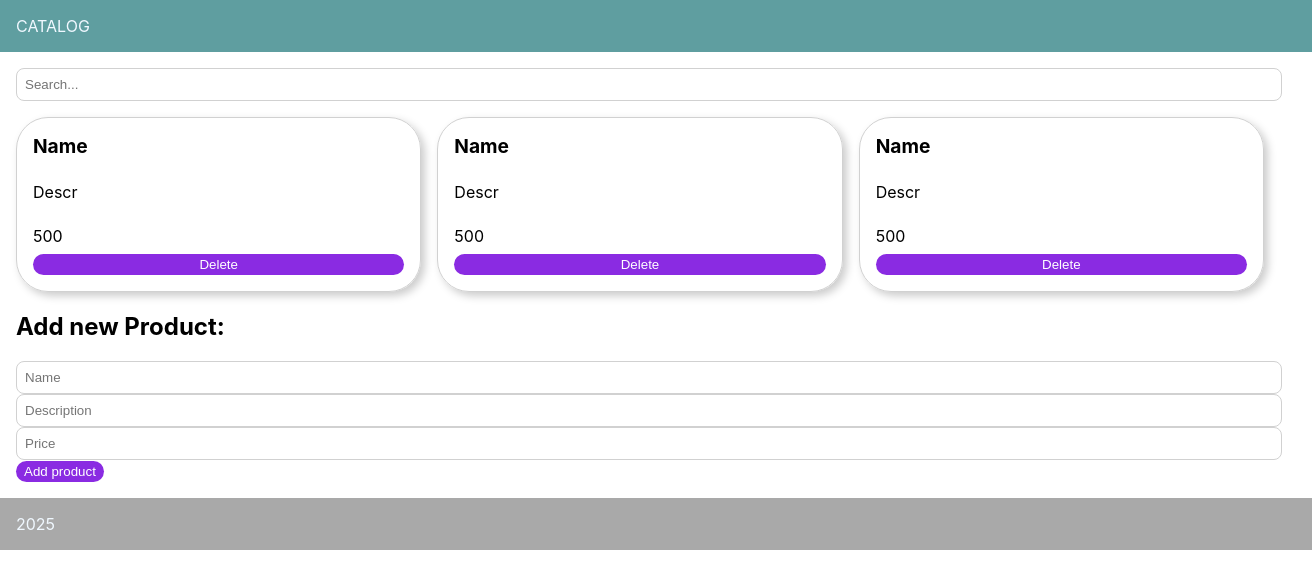
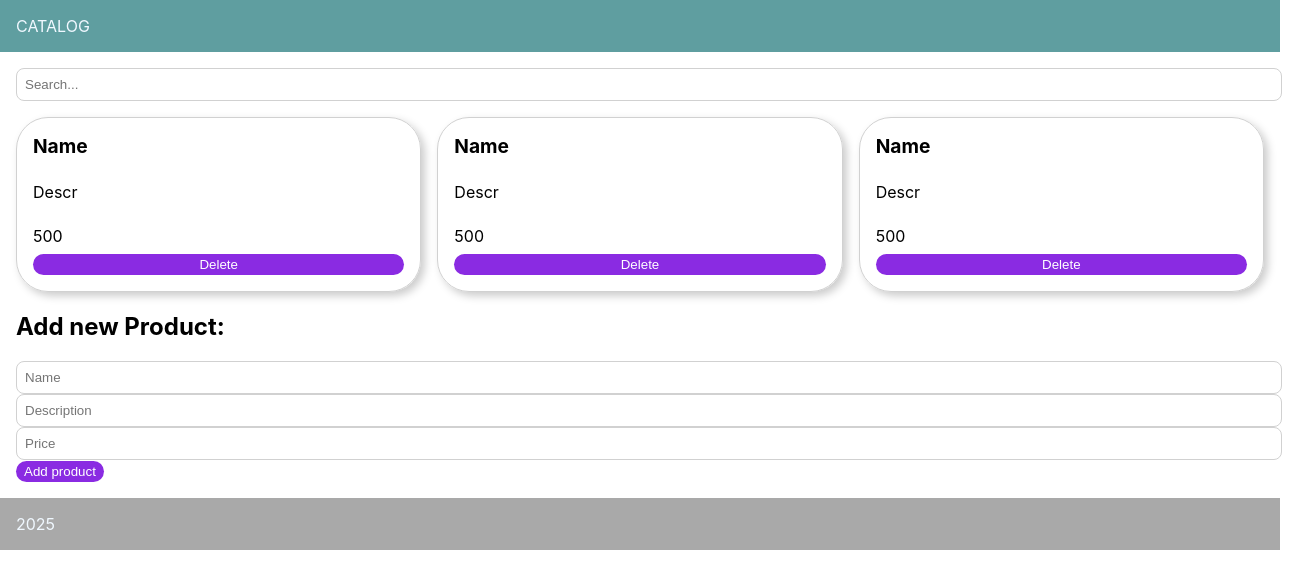
Before and after one commit to grimfand/test-catalog, a React (Create React App) app: page / in a window 1280 px wide. Shown: the top 588 px of the page, 1312 px wide, since content can reach past the window. Built offline with nearby package versions, Linux system fonts and the light colour scheme.

Commit message:
fix: width

```diff
--- a/src/index.css
+++ b/src/index.css
@@ -13,7 +13,6 @@ code {
 }
 
 header {
-	width: 100dvw;
 	background-color: cadetblue;
 	color: aliceblue;
 	padding: 1rem;
@@ -25,7 +24,6 @@ main {
 }
 
 footer {
-	width: 100dvw;
 	background-color: darkgray;
 	color: aliceblue;
 	padding: 1rem;
```
